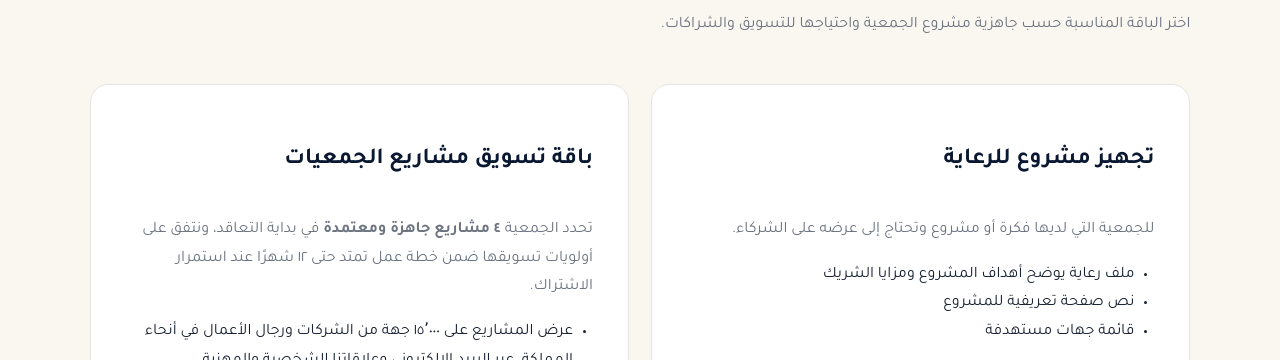
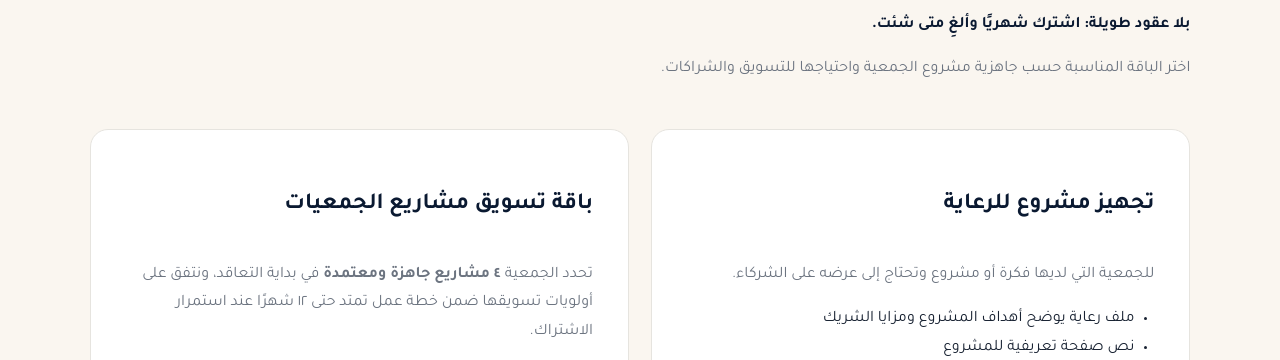
Before and after one commit to athkyaaai-pixel/almotazbellah-website-, a plain HTML site: page packages.html in a window 1280 px wide. Shown: the part 740-1100 px from the top of the page. Drawn offline with Linux system fonts and the light colour scheme.

Commit message:
Highlight monthly subscriptions above association packages

```diff
--- a/packages.html
+++ b/packages.html
@@ -44,6 +44,7 @@
   <section id="association-packages" aria-labelledby="association-title">
   <div class="section-head">
     <h2 id="association-title">باقات الجمعيات والقطاع غير الربحي</h2>
+    <p style="color:var(--navy)"><strong>بلا عقود طويلة: اشترك شهريًا وألغِ متى شئت.</strong></p>
     <p>اختر الباقة المناسبة حسب جاهزية مشروع الجمعية واحتياجها للتسويق والشراكات.</p>
   </div>
   <div class="cards">
```
